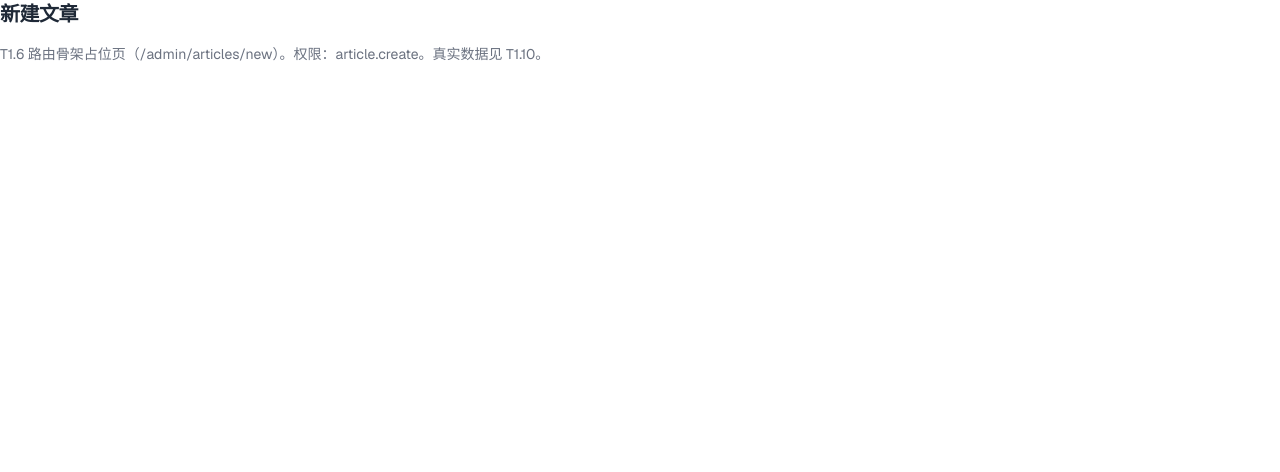
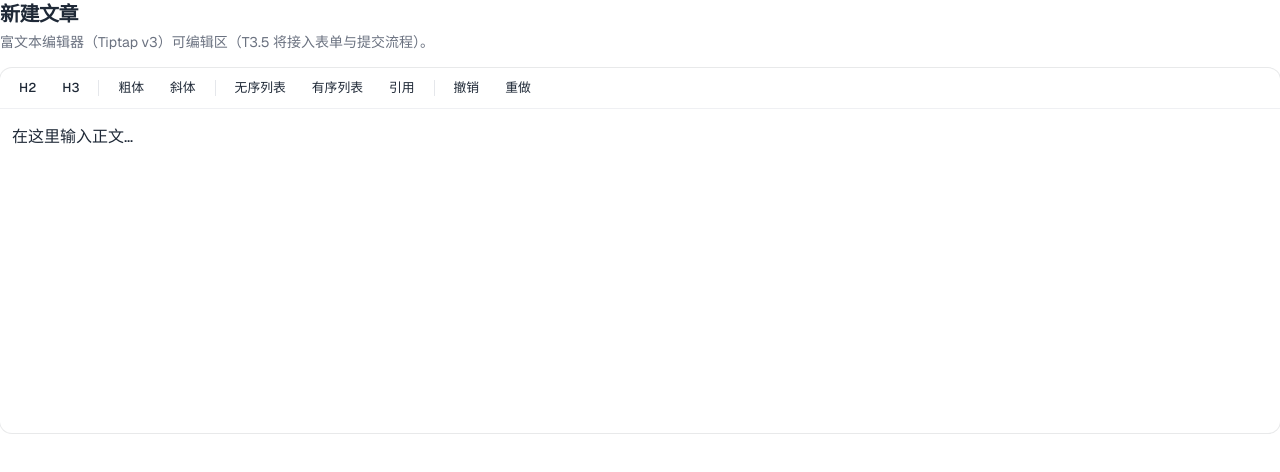
Before and after one commit to lili-lilo/campus-portal, a Next.js app in the folder app/: page /admin/articles/new in a window 1280 px wide. Shown: the top 472 px of the page. Built offline with nearby package versions, Linux system fonts and the light colour scheme; no server answers.

Commit message:
feat(T3.4): Tiptap v3 富文本编辑器（9 按钮工具栏 + 非受控 onChange）

```diff
--- a/app/src/app/admin/articles/new/page.tsx
+++ b/app/src/app/admin/articles/new/page.tsx
@@ -1,18 +1,30 @@
 import type { Metadata } from "next";
+
+import { RichTextEditor } from "@/components/admin/rich-text-editor";
 
 export const metadata: Metadata = { title: "新建文章" };
 
 // 后台全部 SSR（docs/15 §9.1：数据要实时，且登录后访问、无需 SEO）
 export const dynamic = "force-dynamic";
 
-// TODO(T1.6→T1.10)：数据接入见 docs/14 §5 的 getChannelTree / listMedia；当前为 T1.6 路由骨架占位页。
+/**
+ * 新建文章（T3.4：**只挂载富文本编辑器**）
+ *
+ * 本页**不做**表单、不做提交、不建 Server Action —— 均属 T3.5（docs/16 §4.2 M3 L297）。
+ * 编辑器非受控：`initialContent` 只注入一次；`onChange` 只应在客户端表单容器里接
+ * （Server Component 不能传函数）。
+ */
 export default function NewArticlePage() {
   return (
     <div className="space-y-4">
-      <h1 className="text-xl font-semibold tracking-tight">新建文章</h1>
-      <p className="text-sm text-muted-foreground">
-        T1.6 路由骨架占位页（/admin/articles/new）。权限：article.create。真实数据见 T1.10。
-      </p>
+      <div className="space-y-1">
+        <h1 className="text-xl font-semibold tracking-tight">新建文章</h1>
+        <p className="text-sm text-muted-foreground">
+          富文本编辑器（Tiptap v3）可编辑区（T3.5 将接入表单与提交流程）。
+        </p>
+      </div>
+
+      <RichTextEditor initialContent="<p>在这里输入正文…</p>" />
     </div>
   );
 }
--- /dev/null
+++ b/app/src/components/admin/editor-toolbar.tsx
@@ -0,0 +1,170 @@
+"use client";
+
+import { useEditorState, type Editor } from "@tiptap/react";
+
+import { Button } from "@/components/ui/button";
+
+/**
+ * 编辑器工具栏（T3.4 裁决 Q4）—— `'use client'`
+ * ============================================================================
+ * · active 态**必须**走 `useEditorState({ editor, selector })`：v3 的
+ *   `shouldRerenderOnTransaction` 默认 `false`（`@tiptap/react` d.ts **L19-L23**，注明 legacy、
+ *   "will be removed in future versions"）⇒ 直接读 `editor.isActive(...)` 不会随输入刷新按钮高亮。
+ * · `editor: Editor | null` 时命中 d.ts **L612** 的重载 → 返回 `T | null`；
+ *   hooks 必须先无条件调用，**早退放在 hook 之后**（`editor` 为 null 时整个工具栏不渲染）。
+ * · 按钮复用 `ui/button` 的 `variant="ghost" size="sm"`（**只 import，不改 `ui/`**）。
+ * · 9 个按钮：H2 / H3 / 粗体 / 斜体 / 无序列表 / 有序列表 / 引用 / 撤销 / 重做。
+ *   撤销/重做来自 v3 内建的 `UndoRedo`（`@tiptap/starter-kit` index.js **L38**；
+ *   v2 的 `history` 已改名 `undoRedo`，d.ts **L68-L72**）—— 无需额外引包。
+ */
+
+type ToolbarState = {
+  h2: boolean;
+  h3: boolean;
+  bold: boolean;
+  italic: boolean;
+  bulletList: boolean;
+  orderedList: boolean;
+  blockquote: boolean;
+};
+
+const EMPTY_STATE: ToolbarState = {
+  h2: false,
+  h3: false,
+  bold: false,
+  italic: false,
+  bulletList: false,
+  orderedList: false,
+  blockquote: false,
+};
+
+type ToolbarItem = {
+  key: string;
+  label: string;
+  active?: boolean;
+  run: () => void;
+};
+
+const SEPARATOR_CLASS = "mx-1 h-4 w-px bg-border";
+
+export function EditorToolbar({ editor }: { editor: Editor | null }) {
+  const state = useEditorState({
+    editor,
+    // 刻意**忽略 `snapshot` 参数**，改读闭包里的 `editor`（当前 render 的实例）：
+    // `EditorStateManager.watch()` 只做 `this.editor = nextEditor` + 挂监听，**不通知订阅者、
+    // 也不重建 `lastSnapshot`**（`@tiptap/react` index.js L227-L250 vs `getSnapshot()` L197-L205）
+    // ⇒ 编辑器就绪后、首次 transaction 之前，`snapshot.editor` 仍是 null、选择器恒为 false。
+    // 读闭包可消除这个陈旧窗口（一次点击/输入即自愈，但不该让首帧白等一次事务）。
+    selector: () => ({
+      h2: editor?.isActive("heading", { level: 2 }) ?? false,
+      h3: editor?.isActive("heading", { level: 3 }) ?? false,
+      bold: editor?.isActive("bold") ?? false,
+      italic: editor?.isActive("italic") ?? false,
+      bulletList: editor?.isActive("bulletList") ?? false,
+      orderedList: editor?.isActive("orderedList") ?? false,
+      blockquote: editor?.isActive("blockquote") ?? false,
+    }),
+  });
+
+  // SSR 首帧 / 编辑器未就绪：`immediatelyRender: false`（T3.4 Q3）下 editor 为 null
+  if (!editor) {
+    return null;
+  }
+
+  const active = state ?? EMPTY_STATE;
+
+  const groups: Array<{ name: string; items: ToolbarItem[] }> = [
+    {
+      name: "heading",
+      items: [
+        {
+          key: "h2",
+          label: "H2",
+          active: active.h2,
+          run: () => editor.chain().focus().toggleHeading({ level: 2 }).run(),
+        },
+        {
+          key: "h3",
+          label: "H3",
+          active: active.h3,
+          run: () => editor.chain().focus().toggleHeading({ level: 3 }).run(),
+        },
+      ],
+    },
+    {
+      name: "inline",
+      items: [
+        {
+          key: "bold",
+          label: "粗体",
+          active: active.bold,
+          run: () => editor.chain().focus().toggleBold().run(),
+        },
+        {
+          key: "italic",
+          label: "斜体",
+          active: active.italic,
+          run: () => editor.chain().focus().toggleItalic().run(),
+        },
+      ],
+    },
+    {
+      name: "list",
+      items: [
+        {
+          key: "bulletList",
+          label: "无序列表",
+          active: active.bulletList,
+          run: () => editor.chain().focus().toggleBulletList().run(),
+        },
+        {
+          key: "orderedList",
+          label: "有序列表",
+          active: active.orderedList,
+          run: () => editor.chain().focus().toggleOrderedList().run(),
+        },
+        {
+          key: "blockquote",
+          label: "引用",
+          active: active.blockquote,
+          run: () => editor.chain().focus().toggleBlockquote().run(),
+        },
+      ],
+    },
+    {
+      name: "history",
+      items: [
+        { key: "undo", label: "撤销", run: () => editor.chain().focus().undo().run() },
+        { key: "redo", label: "重做", run: () => editor.chain().focus().redo().run() },
+      ],
+    },
+  ];
+
+  return (
+    <div className="flex flex-wrap items-center gap-1 border-b border-border/60 px-2 py-1.5">
+      {groups.map((group, groupIndex) => (
+        <div key={group.name} className="flex items-center gap-1">
+          {groupIndex > 0 ? <span aria-hidden className={SEPARATOR_CLASS} /> : null}
+
+          {group.items.map((item) => (
+            <Button
+              key={item.key}
+              type="button"
+              variant="ghost"
+              size="sm"
+              aria-pressed={item.active}
+              // active 必须与 ghost variant 的 hover（`hover:bg-muted`，ui/button.tsx L16-L17）
+              // **视觉可区分**：`--muted` #f5f7fa 压在 `--card` #ffffff 上几乎不可见
+              // （globals.css L134/L142）⇒ 改用 `--primary` #1a4f8b（L138，8.28:1）。
+              // 只"使用"语义变量，不覆盖任何被禁覆盖的 token。
+              className={item.active ? "bg-primary/10 text-primary hover:bg-primary/15" : undefined}
+              onClick={item.run}
+            >
+              {item.label}
+            </Button>
+          ))}
+        </div>
+      ))}
+    </div>
+  );
+}
--- /dev/null
+++ b/app/src/components/admin/rich-text-editor.tsx
@@ -0,0 +1,71 @@
+"use client";
+
+import { EditorContent, useEditor } from "@tiptap/react";
+import StarterKit from "@tiptap/starter-kit";
+
+import { EditorToolbar } from "@/components/admin/editor-toolbar";
+
+/**
+ * 富文本编辑器（T3.4 / docs/16 §4.2 M3 L298）—— `'use client'`
+ * ============================================================================
+ * v3 关键写法（均取自已装包 `d.ts` / `index.js`，见 T3.4 探路报告）：
+ *   · `immediatelyRender: false`（`@tiptap/react` d.ts **L17** + 重载 **L32-L34**）：Next 下运行时
+ *     默认即为 false（react index.js **L305-L315**），显式写是为消掉 dev 警告并命中
+ *     `Editor | null` 重载 ⇒ 组件内必须处理 `editor === null`（工具栏已按此早退）。
+ *   · `extensions: [StarterKit]`：**不单独 import Link** —— v3 StarterKit 已内建 Link
+ *     （starter-kit d.ts **L93-L97**、index.js **L46-L49**）；重复注册会触发 core 的
+ *     duplicate 警告（`@tiptap/core` index.js **L1633**）。撤销/重做同样内建（`UndoRedo`，
+ *     index.js **L38**；v3 已把 v2 的 `history` 改名 `undoRedo`，d.ts **L68-L72**）。
+ *   · 本轮**不加** `@tiptap/extension-image`（T3.4 裁决 Q5）；`Link` 行为走
+ *     `StarterKit.configure({ link })` 定制：`LinkOptions.openOnClick` 默认 `true`
+ *     （extension-link d.ts **L41-L46**），编辑时点自己的链接会跳走 → 显式关掉。
+ *
+ * 非受控（T3.4 裁决 Q6）：`initialContent` **只经 `content` 注入一次**；挂载后再改该 prop
+ * 不会同步进编辑器（要同步得 `editor.commands.setContent(...)`，会引发光标跳动，本期不做）。
+ * 取值：`onUpdate` 里 `editor.getHTML()` 交给 `onChange`（T3.5 接 RHF 字段）。
+ *
+ * ⚠ 服务端使用注意：`onChange` 是函数，**Server Component 不能传**（RSC 不可序列化）；
+ *    本组件只应在客户端表单容器里使用（T3.5）。
+ *
+ * 样式：全部走组件内 Tailwind 任意变体（`globals.css` 属 T1.3 冻结区，禁改）。下面这几条是
+ * 必需的 —— 依据 `docs/00` §8 #54（L584）的长期规则：Preflight 重置了 `ul`/`ol` 列表符号与
+ * 标题字号字重，用到就必须**自行显式声明**。
+ */
+const EDITOR_STYLES = [
+  "[&_.ProseMirror]:min-h-[300px]",
+  "[&_.ProseMirror]:outline-none",
+  "[&_.ProseMirror_ul]:list-disc [&_.ProseMirror_ul]:pl-6",
+  "[&_.ProseMirror_ol]:list-decimal [&_.ProseMirror_ol]:pl-6",
+  "[&_.ProseMirror_h1]:text-2xl [&_.ProseMirror_h1]:font-bold [&_.ProseMirror_h1]:my-3",
+  "[&_.ProseMirror_h2]:text-xl [&_.ProseMirror_h2]:font-bold [&_.ProseMirror_h2]:my-3",
+  "[&_.ProseMirror_h3]:text-lg [&_.ProseMirror_h3]:font-semibold [&_.ProseMirror_h3]:my-2",
+  "[&_.ProseMirror_p]:my-2",
+  "[&_.ProseMirror_blockquote]:border-l-4 [&_.ProseMirror_blockquote]:pl-4 [&_.ProseMirror_blockquote]:text-muted-foreground",
+].join(" ");
+
+export function RichTextEditor({
+  initialContent = "",
+  onChange,
+}: {
+  initialContent?: string;
+  onChange?: (html: string) => void;
+}) {
+  const editor = useEditor({
+    immediatelyRender: false,
+    extensions: [StarterKit.configure({ link: { openOnClick: false } })],
+    content: initialContent,
+    onUpdate: ({ editor: current }) => {
+      onChange?.(current.getHTML());
+    },
+  });
+
+  return (
+    <div className="rounded-xl bg-card ring-1 ring-foreground/10">
+      <EditorToolbar editor={editor} />
+
+      <div className={`px-3 py-2 ${EDITOR_STYLES}`}>
+        <EditorContent editor={editor} />
+      </div>
+    </div>
+  );
+}
```
